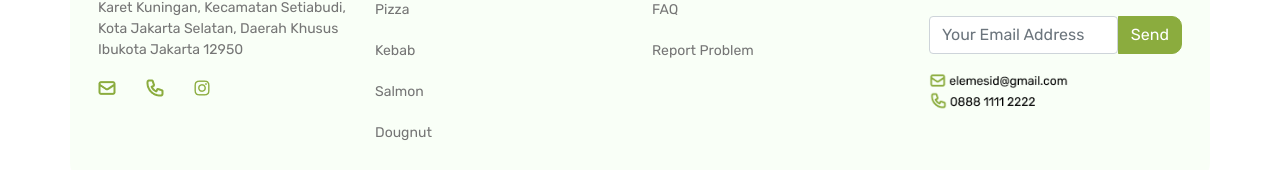
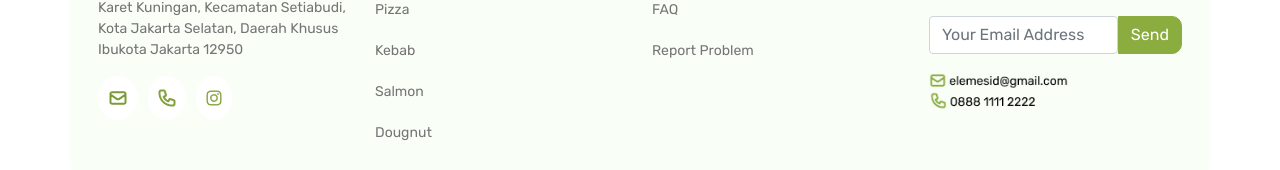
Before and after one commit to mfikrifadl/elemes, a React (Create React App) app: page / in a window 1280 px wide. Shown: the part 2490-2660 px from the top of the page. Built offline with nearby package versions, Linux system fonts and the light colour scheme.

Commit message:
[FIX] Badge And Hover

```diff
--- a/src/components/CategoryCards.js
+++ b/src/components/CategoryCards.js
@@ -1,6 +1,6 @@
 import React, { Component } from "react";
 import Slider from "react-slick";
-import { Button, Card } from "react-bootstrap";
+import { Button, Card, Image } from "react-bootstrap";
 
 export default class PreviousNextMethods extends Component {
   constructor(props) {
@@ -90,7 +90,7 @@ export default class PreviousNextMethods extends Component {
                   >
                     <Card.Body>
                       <Card.Title>
-                        <img
+                        <Image
                           src={"assets/food/" + category.photo}
                           className="img-category"
                         />
@@ -114,12 +114,12 @@ export default class PreviousNextMethods extends Component {
               style={{ marginRight: "10px" }}
               onClick={this.previous}
             >
-              <img src="assets/logo/prev.png" style={{ marginRight: "5px" }} />
+              <Image src="assets/logo/prev.png" style={{ marginRight: "5px" }} />
               PREV
             </Button>
             <Button className="btn-primary" onClick={this.next}>
               NEXT
-              <img src="assets/logo/next.png" style={{ marginLeft: "5px" }} />
+              <Image src="assets/logo/next.png" style={{ marginLeft: "5px" }} />
             </Button>
           </div>
         </div>
@@ -137,7 +137,7 @@ export default class PreviousNextMethods extends Component {
                   >
                     <Card.Body>
                       <Card.Title>
-                        <img
+                        <Image
                           src={"assets/food/" + category.photo}
                           className="img-category"
                         />
--- a/src/components/Footer.js
+++ b/src/components/Footer.js
@@ -6,6 +6,7 @@ import {
     Form,
     FormControl,
     Button,
+    Image
 } from "react-bootstrap";
 
 const Footer = () => {
@@ -14,7 +15,7 @@ const Footer = () => {
             <Row className="card-footer">
                 <Col md={3}>
                     <Row>
-            <img
+                        <Image
                             src="assets/logo/logo.png"
                             alt="React Bootstrap logo"
                             style={{ maxWidth: "207px" }}
@@ -24,22 +25,31 @@ const Footer = () => {
                             Setiabudi, Kota Jakarta Selatan, Daerah Khusus Ibukota Jakarta
                             12950
                         </text>
-            <Col>
-              <img
-                src="assets/icon/mail.png"
+                        <Col className="d-flex">
+                            <div className="bg-white-footer">
+                                <Image
+                                    src="assets/icon/mail.svg"
                                     alt="React Bootstrap logo"
-                style={{ maxWidth: "20px", marginRight: "30px" }}
+                                    style={{ maxWidth: "100%" }}
+                                    className="icon-primary"
                                 />
-              <img
+                            </div>
+                            <div className="bg-white-footer">
+                                <Image
                                     src="assets/icon/telepon.png"
                                     alt="React Bootstrap logo"
-                style={{ maxWidth: "20px", marginRight: "30px" }}
+                                    style={{ maxWidth: "100%" }}
+                                    className="icon-primary"
                                 />
-              <img
+                            </div>
+                            <div className="bg-white-footer">
+                                <Image
                                     src="assets/icon/instagram.png"
                                     alt="React Bootstrap logo"
-                style={{ maxWidth: "20px" }}
+                                    style={{ maxWidth: "100%" }}
+                                    className="icon-primary"
                                 />
+                            </div>
                         </Col>
                     </Row>
                 </Col>
@@ -81,12 +91,12 @@ const Footer = () => {
                                 Send
                             </Button>
                         </Form>
-            <img
+                        <Image
                             src="assets/icon/email.png"
                             alt="React Bootstrap logo"
                             style={{ maxWidth: "177px" }}
                         />
-            <img
+                        <Image
                             src="assets/icon/no-hp.png"
                             alt="React Bootstrap logo"
                             style={{ maxWidth: "177px" }}
--- a/src/components/Hero.js
+++ b/src/components/Hero.js
@@ -1,5 +1,5 @@
 import React from "react";
-import { Container, Row, Col, Button } from "react-bootstrap";
+import { Container, Row, Col, Button, Image } from "react-bootstrap";
 
 const Hero = () => {
   return (
@@ -25,7 +25,7 @@ const Hero = () => {
               </Col>
             </Col>
             <Col md={6} xs={12}>
-              <img src="assets/food/hero.png" alt="Food Hero" />
+              <Image src="assets/food/hero.png" alt="Food Hero" />
             </Col>
           </Row>
         </Container>
@@ -36,7 +36,7 @@ const Hero = () => {
           <Row style={{ marginTop: "100px" }}>
             <h1 className="txt-primary">Good Food Us</h1>
             <h1 className="txt-primary">Good Mood</h1>
-            <img src="assets/food/hero-mobile.png" alt="Food Hero" />
+            <Image src="assets/food/hero-mobile.png" alt="Food Hero" />
             <h4 className="mt-4 txt-light">
               I would think that conserving our natural resources should be a
               conservative position: Not to waste food, and not to throw away a
--- a/src/components/Navbar.js
+++ b/src/components/Navbar.js
@@ -1,13 +1,13 @@
 import React from "react";
-import { Nav, Navbar, Container, Badge, Button } from "react-bootstrap";
+import { Nav, Navbar, Container, Badge, Button, Image } from "react-bootstrap";
 const NavbarComponent = () => {
   return (
     <div>
       <div className="d-none d-md-block">
-        <Navbar fixed="top">
+        <Navbar fixed="top" >
           <Container>
             <Navbar.Brand href="#">
-              <img
+              <Image
                 src="assets/logo/logo.png"
                 className="d-inline-block align-top"
                 alt="React Bootstrap logo"
@@ -22,8 +22,8 @@ const NavbarComponent = () => {
               >
                 <Nav.Link href="#action1">Home</Nav.Link>
                 <Nav.Link href="#action2">About</Nav.Link>
-                <Nav.Link href="#action2">
-                  Promotions <Badge bg="danger">HOT</Badge>
+                <Nav.Link href="#action2" className="txt-badge">
+                  Promotions <Badge bg="danger" className="float-badge">HOT</Badge>
                 </Nav.Link>
                 <Nav.Link href="#action2">Blogs</Nav.Link>
                 <Nav.Link href="#action2">Contact Us</Nav.Link>
@@ -51,7 +51,7 @@ const NavbarComponent = () => {
           style={{ padding: "10px 20px 10px 20px" }}
         >
           <Navbar.Brand href="#">
-            <img
+            <Image
               src="assets/logo/logo.png"
               className="d-inline-block align-top"
               alt="React Bootstrap logo"
@@ -70,7 +70,7 @@ const NavbarComponent = () => {
               textAlign: "center",
             }}
           >
-            <img
+            <Image
               src="assets/icon/menu.png"
               className="d-inline-block align-top"
               alt="React Bootstrap logo"
@@ -83,7 +83,7 @@ const NavbarComponent = () => {
               textAlign: "center",
             }}
           >
-            <img
+            <Image
               src="assets/icon/menu.png"
               className="d-inline-block align-top"
               alt="React Bootstrap logo"
@@ -97,7 +97,7 @@ const NavbarComponent = () => {
               marginRight: "50px",
             }}
           >
-            <img
+            <Image
               src="assets/icon/menu.png"
               className="d-inline-block align-top"
               alt="React Bootstrap logo"
--- a/src/components/TrendingCards.js
+++ b/src/components/TrendingCards.js
@@ -1,5 +1,5 @@
 import React from "react";
-import { Col, Row, Card, Button } from "react-bootstrap";
+import { Col, Row, Card, Button, Image } from "react-bootstrap";
 const TrendingCards = () => {
   const color = {
     Pizza: "#F0FEEB",
@@ -73,7 +73,7 @@ const TrendingCards = () => {
                   }}
                 >
                   <Card.Body>
-                    <img
+                    <Image
                       src={"assets/food/" + trending.photo}
                       className="img-trending"
                     />
@@ -83,7 +83,7 @@ const TrendingCards = () => {
                     <Card.Subtitle className="mt-2 txt-sub-trending">
                       {trending.category}
                     </Card.Subtitle>
-                    <img
+                    <Image
                       src="assets/logo/4-stars.png"
                       className="star-trending"
                     />
@@ -109,7 +109,7 @@ const TrendingCards = () => {
                   }}
                 >
                   <Card.Body>
-                    <img
+                    <Image
                       src={"assets/food/" + trending.photo}
                       className="img-trending"
                     />
@@ -119,7 +119,7 @@ const TrendingCards = () => {
                     <Card.Subtitle className="mt-2 txt-sub-trending">
                       {trending.category}
                     </Card.Subtitle>
-                    <img
+                    <Image
                       src="assets/logo/4-stars.png"
                       className="star-trending"
                     />
--- a/src/index.css
+++ b/src/index.css
@@ -159,9 +159,44 @@ h4 {
 }
 
 .navbar {
-    background-color: #fff;
+  background-color: #fff;
 }
 
-.card-category-desktop:hover{
- height: 195px;
+.card-category-desktop:hover {
+  height: 195px;
 }
+
+.txt-badge {
+  text-align: center;
+  vertical-align: middle;
+  position: relative;
+}
+
+.float-badge {
+  position: absolute;
+  top: -10px;
+  right: 0;
+  text-align: center;
+  font-weight: lighter;
+  border-radius: 8px;
+}
+
+
+.bg-white-footer {
+  background-color: white;
+  border-radius: 100%;
+  padding: 10px;
+  margin-right: 10px;
+}
+
+.bg-white-footer:hover>.icon-primary {
+  filter: brightness(0) invert(1);
+}
+
+.bg-white-footer:hover {
+  background-color: #8BAC3E;
+}
+
+.icon-primary {
+  filter: invert(53%) sepia(81%) saturate(309%) hue-rotate(37deg) brightness(101%) contrast(92%);
+}
```
Also changed, not shown: public/assets/icon/mail.svg (added). Lines whose indentation alone changed are shown as unchanged.
